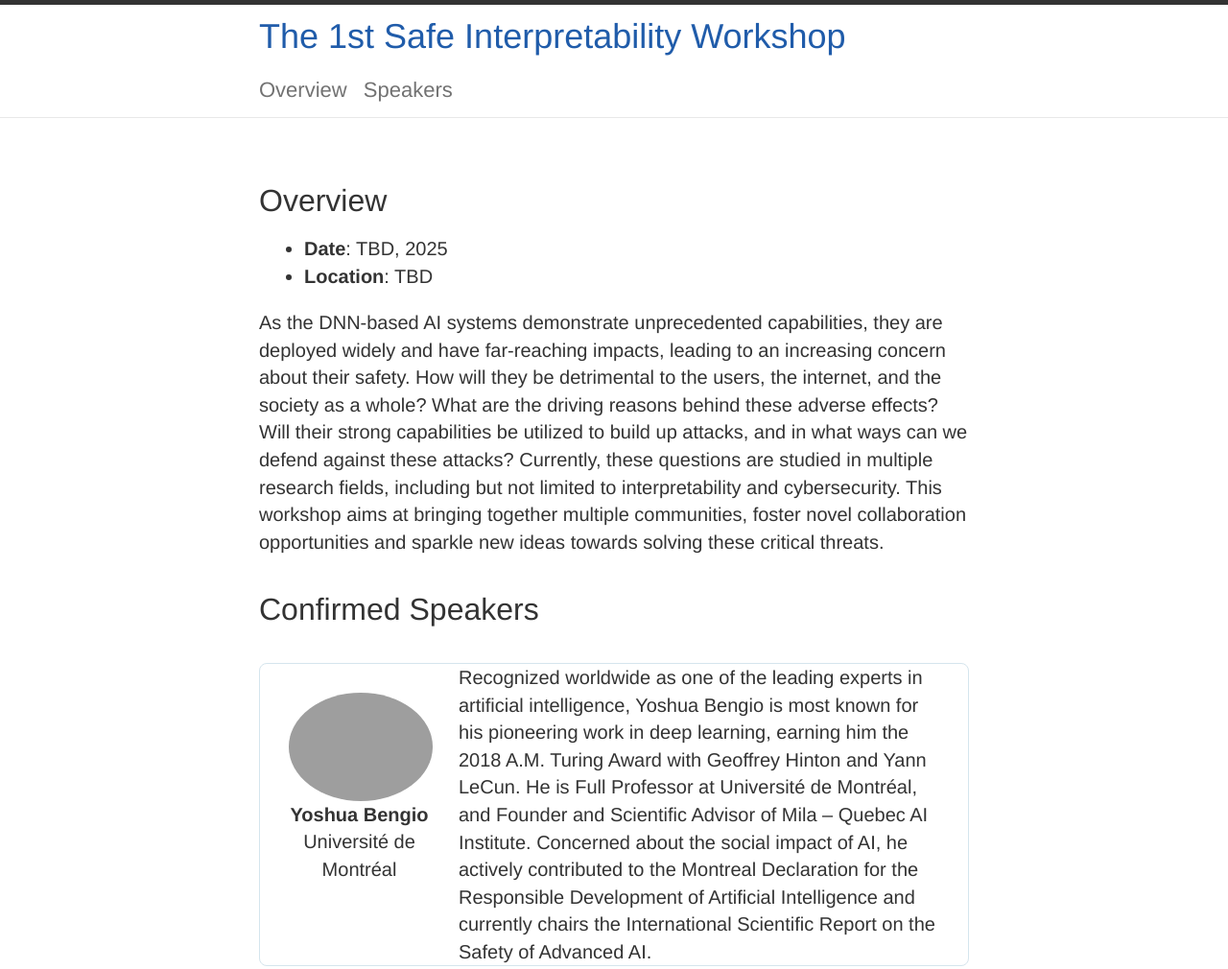
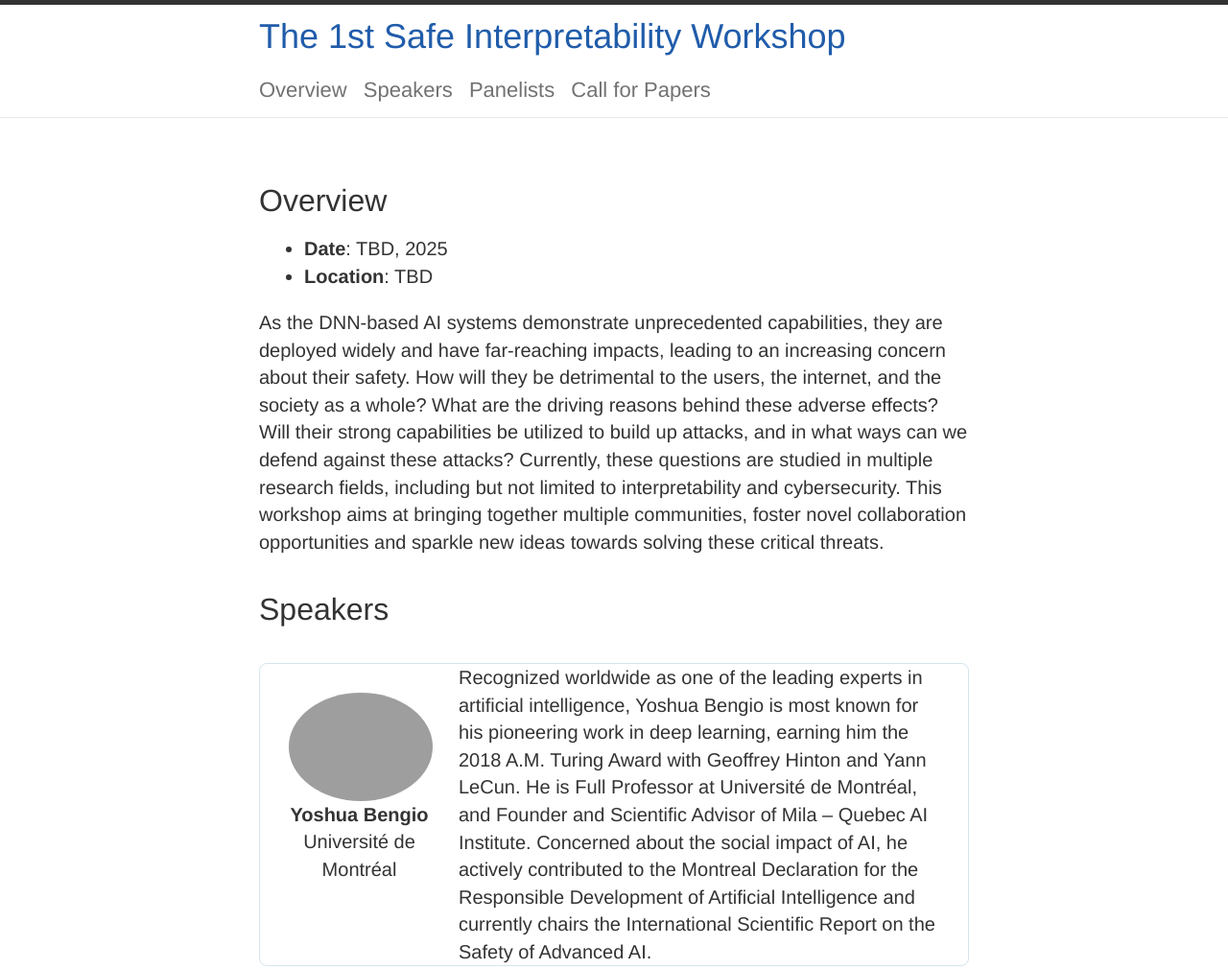
Before and after one commit to ECAI-lab/safe-interpretability-workshop, a plain HTML site: page index.html in a window 1280 px wide. Shown: the top 1010 px of the page at 96% size. Drawn offline with Linux system fonts and the light colour scheme; grey boxes are pictures that could not be loaded.

Commit message:
Updated index page

```diff
--- a/index.html
+++ b/index.html
@@ -39,6 +39,8 @@
       <a class="page-link" href="#overview">Overview</a>
 
       <a class="page-link" href="#speakers">Speakers</a>
+      <a class="page-link" href="#panelists">Panelists</a>
+      <a class="page-link" href="#cfp">Call for Papers</a>
 
       </div>
     </nav>
@@ -84,7 +86,7 @@
   <li><a href="https://xai-hcee.github.io/chapter_5.html">Chapter 5: Summary and future directions</a></li>
 </ul-->
 
-<h2 id="speakers">Confirmed Speakers</h2>
+<h2 id="speakers">Speakers</h2>
 <div class="col-md-12 profile">
   <div class="height150 col-md-3">
     <div><a href="https://yoshuabengio.org/"><img class="avatar-img" width="150" src="images/yoshua_bengio.png" /> </a></div>
```
